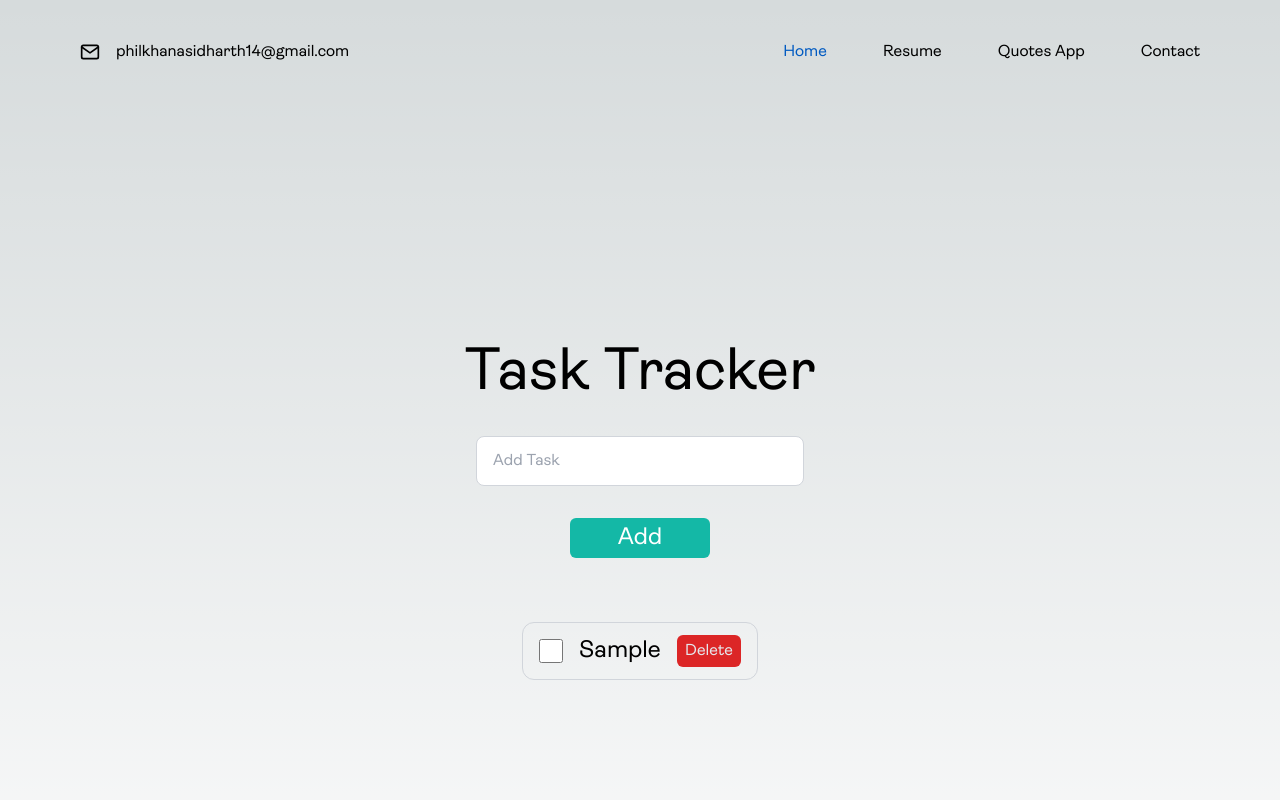
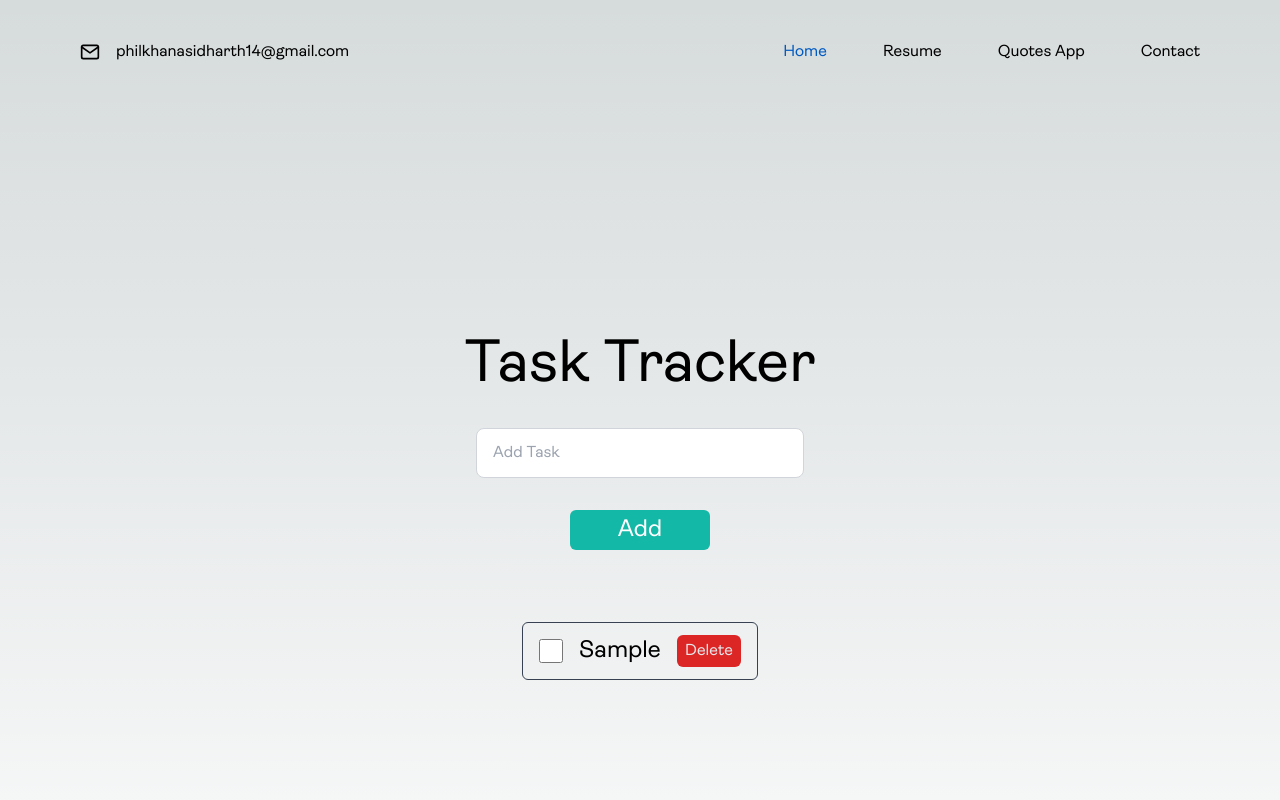
Before and after one commit to psidh/openWeatherApi, a Next.js app: page / in a window 1280 px wide. Both pictures are taken after typing "Sample" into the empty fields and a click on the button "Add". Shown: the top 800 px of the page. Built offline with nearby package versions, Linux system fonts and the light colour scheme.

Commit message:
tailwind css added

```diff
--- a/src/app/components/TaskList.tsx
+++ b/src/app/components/TaskList.tsx
@@ -16,7 +16,7 @@ const TaskList: React.FC<TaskListProps>  = ({ tasks, deleteTask, toggleComplete
     <div className="flex items-center justify-between mx-4">
   <ul className="mt-4">
     {tasks.map((task, index) => (
-      <li key={index} className="flex items-center justify-between py-3 px-4 border rounded-xl border-gray-300">
+      <li key={index} className="flex items-center justify-between py-3 px-4 border my-2 rounded-md border-gray-700">
         <div className="flex items-center">
           <input
             type="checkbox"
```
